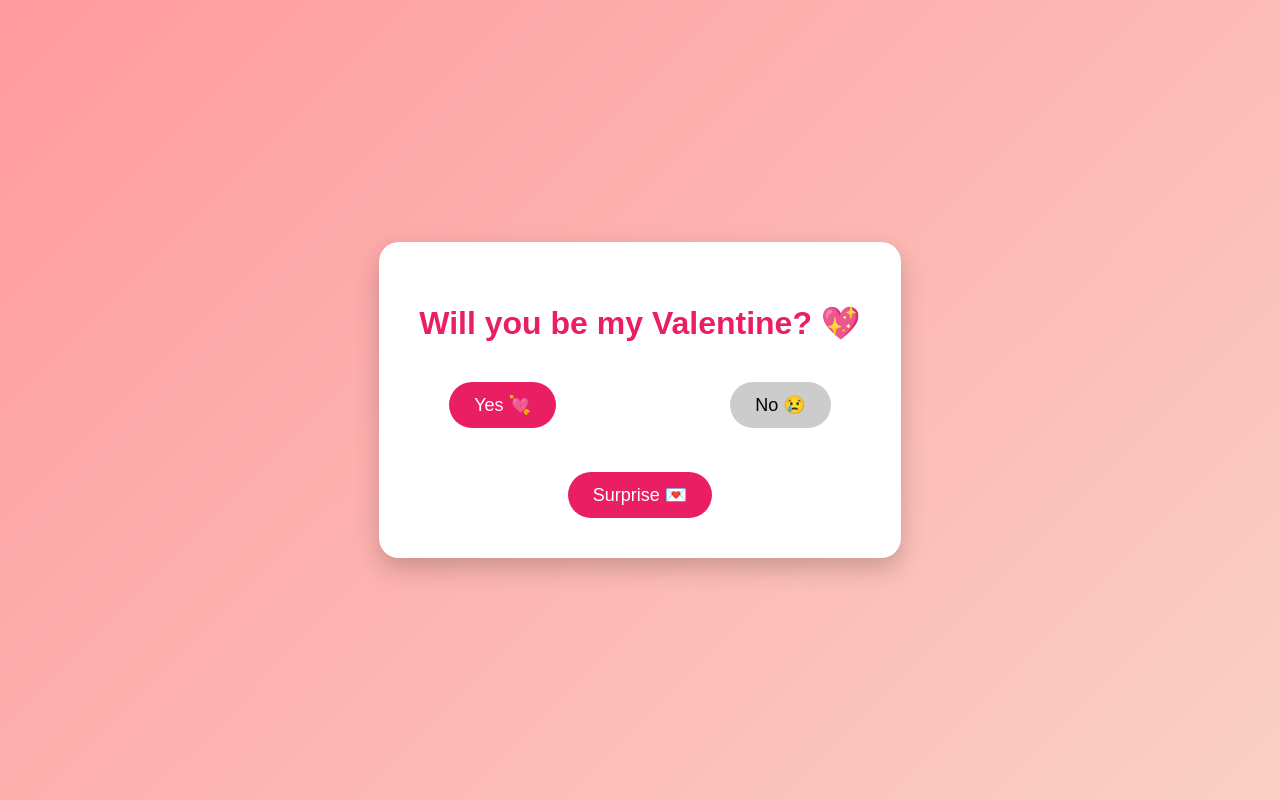
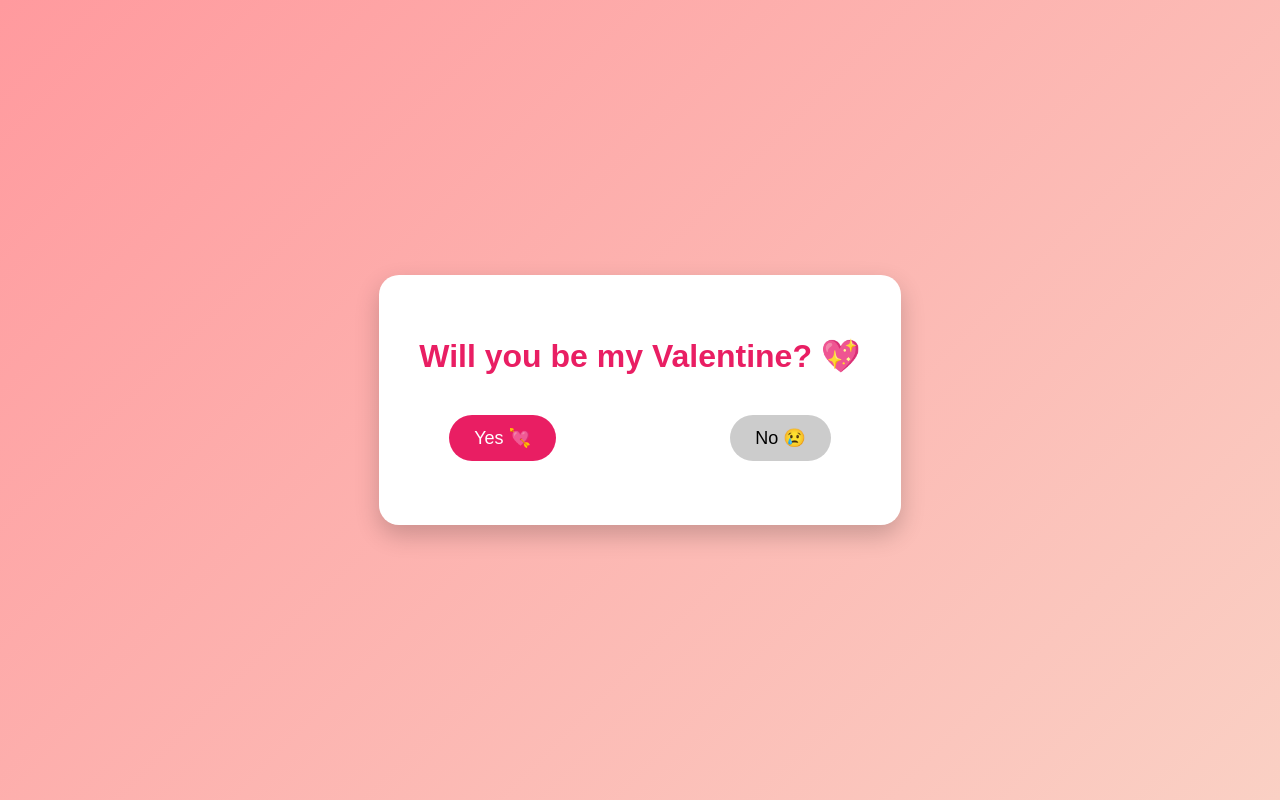
Before and after one commit to kambakiddo12/VALENTINES-Joy, a plain HTML site: page index.html in a window 1280 px wide. Drawn offline with Linux system fonts and the light colour scheme.

Commit message:
Add files via upload

```diff
--- a/index.html
+++ b/index.html
@@ -108,7 +108,6 @@
     <div class="message" id="loveMessage">
         Yaaay!! You just made me the happiest person ever 🥰💞
     </div>
-    <a class="button-link" href="https://kambakiddo12.github.io/valentine/" target="_blank">Surprise 💌</a>
 </div>
 
 <script>
```
